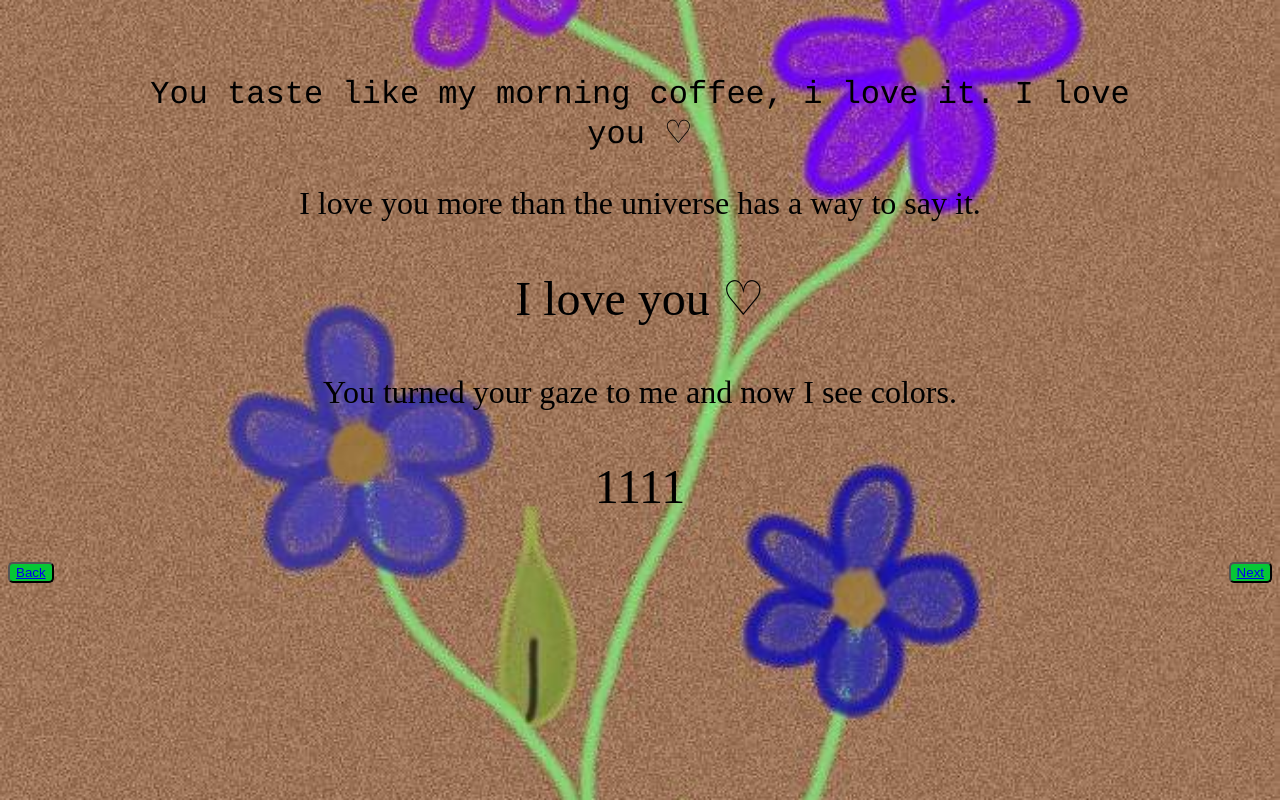
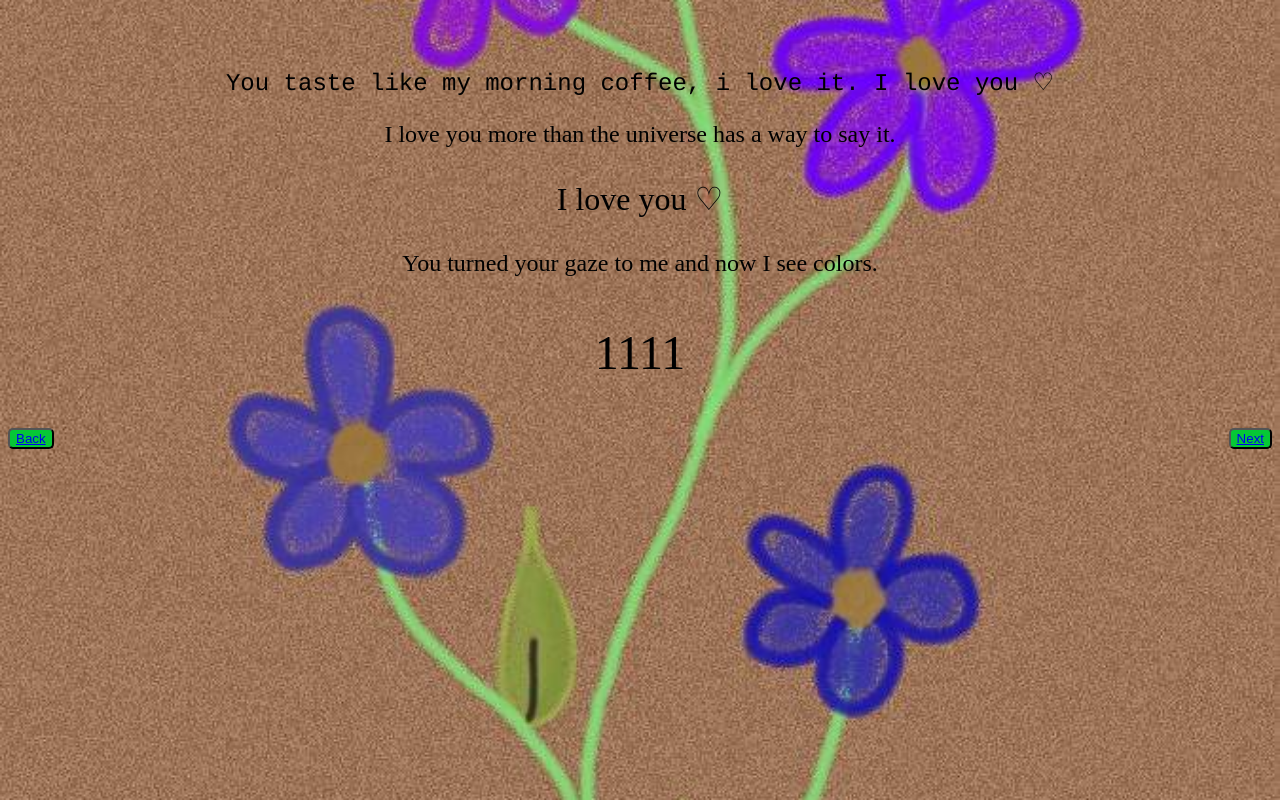
Before and after one commit to klurkyy/my-love, a plain HTML site: page page3.html in a window 1280 px wide. Drawn offline with Linux system fonts and the light colour scheme.

Commit message:
Update page3.html

```diff
--- a/page3.html
+++ b/page3.html
@@ -15,22 +15,22 @@
   <br>
 <body>
 
- <p style="text-align: center; font-family: 'Courier'; font-size: xx-large; margin-left: 10%; margin-right: 10%;">You taste like my morning coffee,
+ <p style="text-align: center; font-family: 'Courier'; font-size: x-large; margin-left: 10%; margin-right: 10%;">You taste like my morning coffee,
 i love it. I love you ♡
     </p>
 
 
-    <p style="text-align: center; font-family: 'Papyrus'; font-size: xx-large; margin-left: 10%; margin-right: 10%;">I love you more than
+    <p style="text-align: center; font-family: 'Papyrus'; font-size: x-large; margin-left: 10%; margin-right: 10%;">I love you more than
  the universe has a way to say it.
      </p>
 
 
-    <p style="text-align: center; font-family: 'Brush Script MT'; font-size: xxx-large; margin-left: 10%; margin-right: 10%;">I love you ♡
+    <p style="text-align: center; font-family: 'Brush Script MT'; font-size: xx-large; margin-left: 10%; margin-right: 10%;">I love you ♡
     </p>
 
 
 
-    <p style="text-align: center; font-family:'Rockwell'; font-size: xx-large; margin-left: 10%; margin-right: 10%;">You turned your gaze to me
+    <p style="text-align: center; font-family:'Rockwell'; font-size: x-large; margin-left: 10%; margin-right: 10%;">You turned your gaze to me
 and now I see colors.
     </p>
 
```
